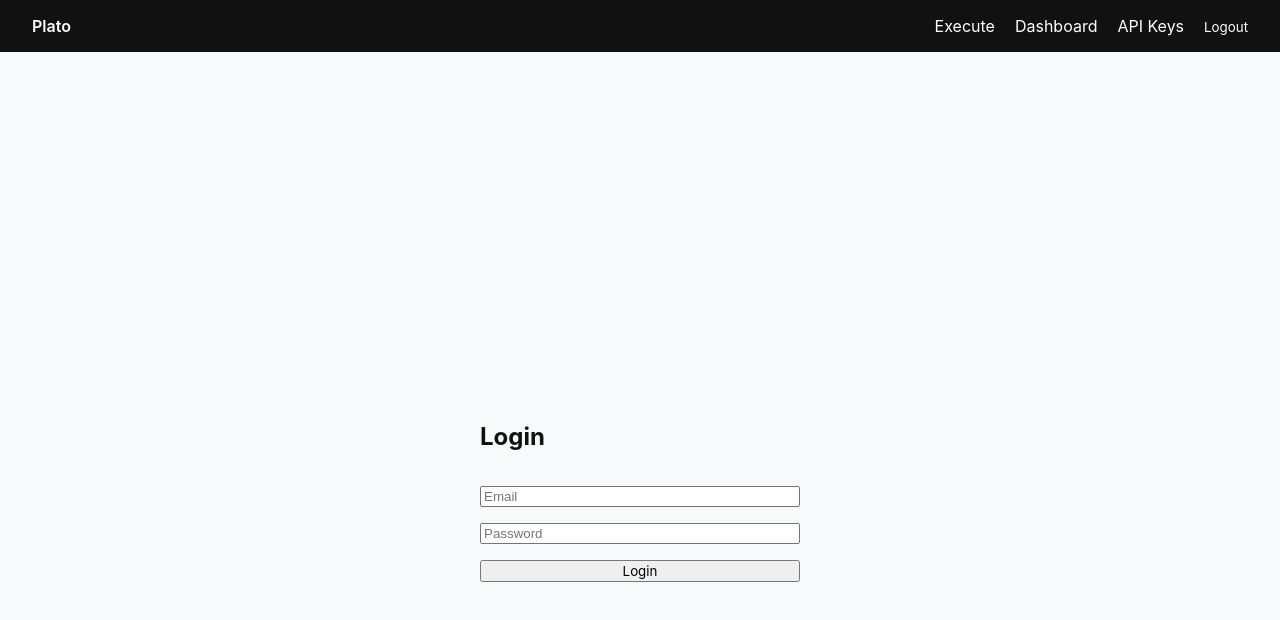
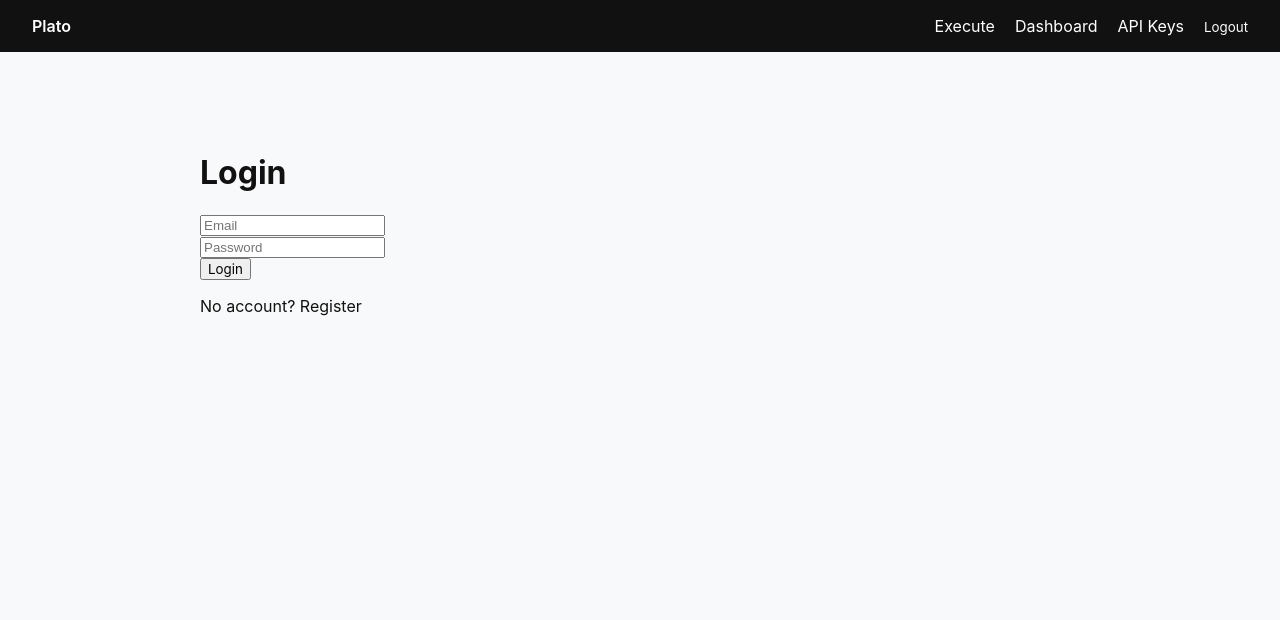
Before and after one commit to platodesignio/platosystem, a Next.js app: page /login in a window 1280 px wide. Shown: the top 620 px of the page. Built offline with nearby package versions, Linux system fonts and the light colour scheme.

Commit message:
Update page.tsx

```diff
--- a/app/login/page.tsx
+++ b/app/login/page.tsx
@@ -7,121 +7,75 @@ export default function LoginPage() {
   const router = useRouter();
 
   const [email, setEmail] = useState("");
-  const [password, setPassword] =
-    useState("");
-  const [loading, setLoading] =
-    useState(false);
-  const [error, setError] =
-    useState<string | null>(null);
+  const [password, setPassword] = useState("");
+  const [error, setError] = useState<string | null>(null);
+  const [loading, setLoading] = useState(false);
 
-  async function handleLogin(
-    e: React.FormEvent
-  ) {
+  async function handleSubmit(e: React.FormEvent) {
     e.preventDefault();
-
+    setError(null);
     setLoading(true);
-    setError(null);
 
     try {
-      const response = await fetch(
-        "/api/auth/login",
-        {
+      const res = await fetch("/api/auth/login", {
         method: "POST",
         headers: {
-            "Content-Type":
-              "application/json"
+          "Content-Type": "application/json"
         },
-          credentials: "include", // ★重要
-          body: JSON.stringify({
-            email,
-            password
-          })
-        }
-      );
+        credentials: "include",
+        body: JSON.stringify({ email, password })
+      });
 
-      const data =
-        await response.json();
+      const data = await res.json();
 
-      if (!response.ok) {
-        throw new Error(
-          data.error ||
-            "Login failed"
-        );
+      if (!res.ok) {
+        throw new Error(data.error || "Login failed");
       }
 
-      // ログイン成功 → ダッシュボードへ
       router.push("/dashboard");
       router.refresh();
     } catch (err: any) {
-      setError(
-        err.message ||
-          "Login error"
-      );
+      setError(err.message);
     } finally {
       setLoading(false);
     }
   }
 
   return (
-    <div
-      style={{
-        minHeight: "100vh",
-        display: "flex",
-        alignItems: "center",
-        justifyContent: "center"
-      }}
-    >
-      <form
-        onSubmit={handleLogin}
-        style={{
-          width: 320,
-          display: "flex",
-          flexDirection: "column",
-          gap: 16
-        }}
-      >
-        <h2>Login</h2>
+    <div style={{ padding: 40 }}>
+      <h1>Login</h1>
 
+      <form onSubmit={handleSubmit}>
+        <div>
           <input
             type="email"
             placeholder="Email"
             required
             value={email}
-          onChange={(e) =>
-            setEmail(e.target.value)
-          }
+            onChange={(e) => setEmail(e.target.value)}
           />
+        </div>
 
+        <div>
           <input
             type="password"
             placeholder="Password"
             required
             value={password}
-          onChange={(e) =>
-            setPassword(e.target.value)
-          }
+            onChange={(e) => setPassword(e.target.value)}
           />
+        </div>
 
-        <button
-          type="submit"
-          disabled={loading}
-        >
-          {loading
-            ? "Logging in..."
-            : "Login"}
+        <button type="submit" disabled={loading}>
+          {loading ? "Loading..." : "Login"}
         </button>
+      </form>
 
-        {error && (
-          <div
-            style={{
-              color: "red",
-              fontSize: 14
-            }}
-          >
-            {error}
-          </div>
-        )}
-      </form>
+      {error && <p style={{ color: "red" }}>{error}</p>}
+
+      <p>
+        No account? <a href="/register">Register</a>
+      </p>
     </div>
   );
 }
```
Lines whose indentation alone changed are shown as unchanged.
